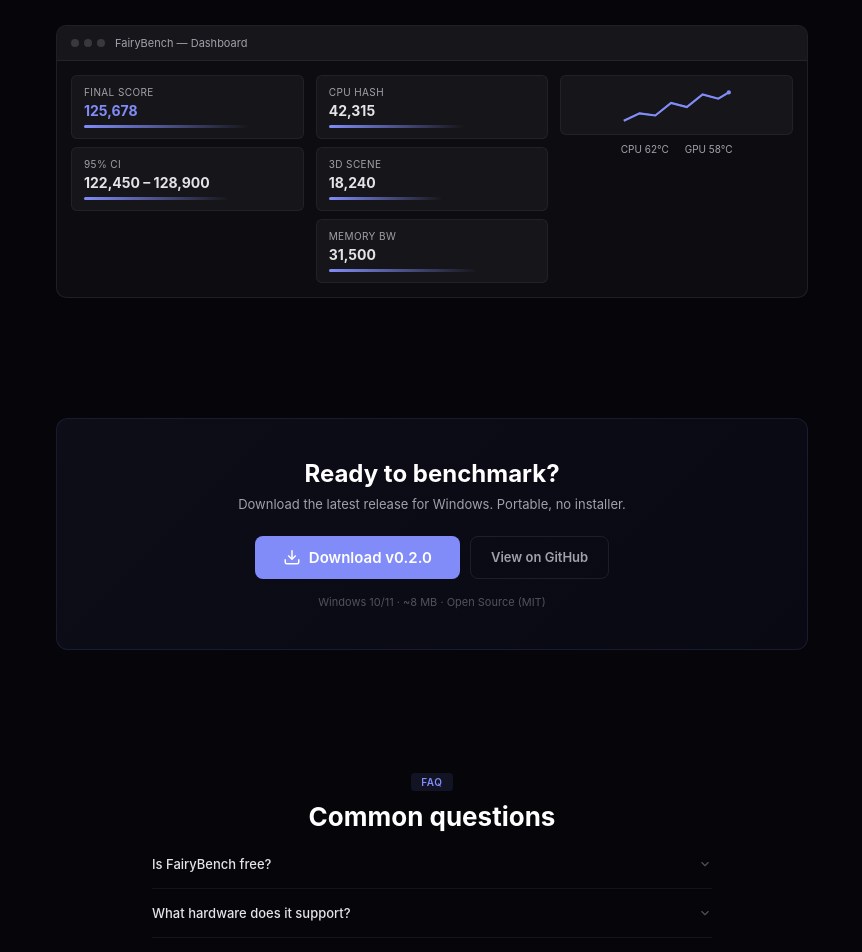
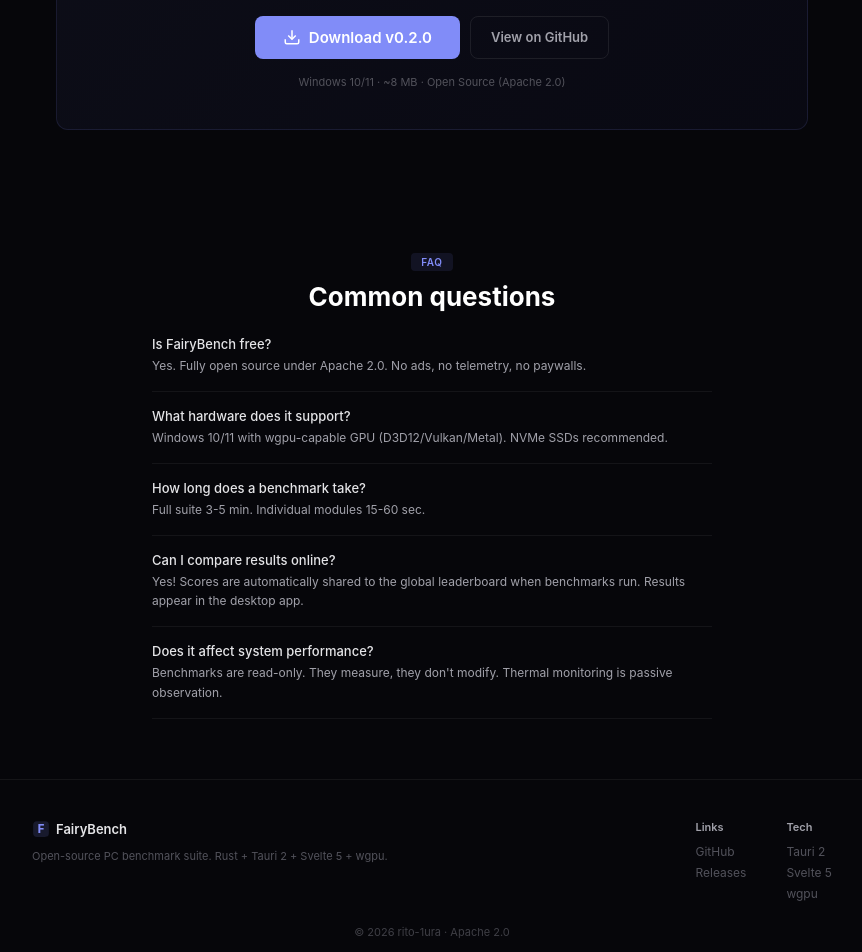
Before and after one commit to rito-1ura/fairybench, a Svelte app: page / in a window 1280 px wide. Shown: the part 2560-3512 px from the top of the page, without its empty margins (208-1070 px from the left). Built offline with nearby package versions, Linux system fonts and the light colour scheme.

Commit message:
fix: remove fake mockup, full JA i18n (modules), FAQ always visible, correct FAQ text, Apache 2.0 license

```diff
--- a/src/App.svelte
+++ b/src/App.svelte
@@ -86,6 +86,30 @@
     { name: 'CPU Float', cat: 'CPU', desc: '1024×128 FP matrix multiply.', color: '#FB923C' },
   ]
 
+  const moduleNames: Record<string, {en: string; ja: string; catEn: string; catJa: string}> = {
+    '3D Raster': { en: '3D Raster', ja: '3Dラスタライズ', catEn: 'GPU', catJa: 'GPU' },
+    '3D Ray Trace': { en: '3D Ray Trace', ja: '3Dレイトレース', catEn: 'GPU', catJa: 'GPU' },
+    '3D Procedural': { en: '3D Procedural', ja: '3Dプロシージャル', catEn: 'GPU', catJa: 'GPU' },
+    '3D Scene': { en: '3D Scene', ja: '3Dシーン', catEn: 'GPU', catJa: 'GPU' },
+    'Storage IO': { en: 'Storage IO', ja: 'ストレージIO', catEn: 'Storage', catJa: 'ストレージ' },
+    'Memory BW': { en: 'Memory BW', ja: 'メモリ帯域', catEn: 'RAM', catJa: 'RAM' },
+    'AI Inference': { en: 'AI Inference', ja: 'AI推論', catEn: 'AI', catJa: 'AI' },
+    'AI Generative': { en: 'AI Generative', ja: 'AI生成', catEn: 'AI', catJa: 'AI' },
+    'CPU Hash': { en: 'CPU Hash', ja: 'CPUハッシュ', catEn: 'CPU', catJa: 'CPU' },
+    'CPU Compress': { en: 'CPU Compress', ja: 'CPU圧縮', catEn: 'CPU', catJa: 'CPU' },
+    'CPU Sort': { en: 'CPU Sort', ja: 'CPUソート', catEn: 'CPU', catJa: 'CPU' },
+    'CPU Float': { en: 'CPU Float', ja: 'CPU浮動小数点', catEn: 'CPU', catJa: 'CPU' },
+  }
+  function modName(m: {name: string; desc: string}): string {
+    return lpLang === 'ja' ? (moduleNames[m.name]?.ja || m.name) : m.name
+  }
+  function modDesc(m: {name: string; desc: string}): string {
+    return lpLang === 'ja' ? (i18n_lp[lpLang].modDescs?.[m.name] || m.desc) : m.desc
+  }
+  function modCat(m: {name: string; cat: string}): string {
+    return lpLang === 'ja' ? (moduleNames[m.name]?.catJa || m.cat) : moduleNames[m.name]?.catEn || m.cat
+  }
+
   const i18n_lp: Record<string, Record<string, string>> = {
     en: {
       badge: 'v0.2.0 — Desktop Benchmark Suite',
@@ -111,14 +135,14 @@
         {t:'Thermal Monitoring',d:'Real-time CPU/GPU temperature, power, and clock sampled every 2 seconds.'},
       ],
       dl_t: 'Ready to benchmark?', dl_s: 'Download the latest release for Windows. Portable, no installer.',
-      dl_b: 'Download v0.2.0', dl_gh: 'View on GitHub', dl_m: 'Windows 10/11 · ~8 MB · Open Source (MIT)',
+      dl_b: 'Download v0.2.0', dl_gh: 'View on GitHub', dl_m: 'Windows 10/11 · ~8 MB · Open Source (Apache 2.0)',
       faq_l: 'FAQ', faq_t: 'Common questions',
       faqs: [
-        {q:'Is FairyBench free?',a:'Yes. Fully open source under MIT. No ads, no telemetry, no paywalls.'},
+        {q:'Is FairyBench free?',a:'Yes. Fully open source under Apache 2.0. No ads, no telemetry, no paywalls.'},
         {q:'What hardware does it support?',a:'Windows 10/11 with wgpu-capable GPU (D3D12/Vulkan/Metal). NVMe SSDs recommended.'},
         {q:'How long does a benchmark take?',a:'Full suite 3-5 min. Individual modules 15-60 sec.'},
-        {q:'Can I compare results online?',a:'Yes! Auto-submits to the global leaderboard at fairybench.vercel.app.'},
-        {q:'Does it affect system performance?',a:"Benchmarks are read-only. Thermal monitoring is passive observation."},
+        {q:'Can I compare results online?',a:'Yes! Scores are automatically shared to the global leaderboard when benchmarks run. Results appear in the desktop app.'},
+        {q:'Does it affect system performance?',a:"Benchmarks are read-only. They measure, they don't modify. Thermal monitoring is passive observation."},
       ],
       show_l: 'Desktop App Preview', show_t: 'See it in action', show_s: 'Real-time dashboard with live scoring, thermal monitoring, and module telemetry.',
       ft: 'Open-source PC benchmark suite. Rust + Tauri 2 + Svelte 5 + wgpu.',
@@ -147,17 +171,31 @@
         {t:'温度監視',d:'CPU/GPU温度、消費電力、クロックを2秒間隔でサンプリング。'},
       ],
       dl_t: 'ベンチマークを始めましょう', dl_s: 'Windows向け最新版。インストーラー不要のポータブル。',
-      dl_b: 'v0.2.0 をダウンロード', dl_gh: 'GitHubで見る', dl_m: 'Windows 10/11 · ~8 MB · オープンソース (MIT)',
+      dl_b: 'v0.2.0 をダウンロード', dl_gh: 'GitHubで見る', dl_m: 'Windows 10/11 · ~8 MB · オープンソース (Apache 2.0)',
       faq_l: 'よくある質問', faq_t: 'よくある質問',
       faqs: [
-        {q:'FairyBenchは無料ですか？',a:'はい。MITライセンスの完全オープンソース。'},
+        {q:'FairyBenchは無料ですか？',a:'はい。Apache 2.0ライセンスの完全オープンソース。広告、テレメトリ、有料化はありません。'},
         {q:'対応ハードウェアは？',a:'Windows 10/11、wgpu対応GPU。NVMe SSD推奨。'},
         {q:'所要時間は？',a:'フルスイート3-5分。個別15-60秒。'},
-        {q:'オンラインで比較できますか？',a:'はい。fairybench.vercel.appでランキングを確認。'},
-        {q:'システムに影響は？',a:'ベンチマークは読み取り専用。変更は加えません。'},
+        {q:'オンラインで比較できますか？',a:'はい。ベンチマーク実行時に自動的にグローバルリーダーボードに送信されます。デスクトップアプリ内で結果を確認できます。'},
+        {q:'システムに影響は？',a:'ベンチマークは読み取り専用。測定のみ行い変更は加えません。温度監視は受動的観測です。'},
       ],
       show_l: 'デスクトップアプリプレビュー', show_t: '実際の動作画面', show_s: 'リアルタイムダッシュボード。ライブスコアリング、温度監視。',
       ft: 'オープンソースPCベンチマーク。Rust + Tauri 2 + Svelte 5 + wgpu。',
+      modDescs: {
+        '3D Raster': 'wgpuによるGPUラスタライゼーション。頂点シェーダー、フラグメント処理、ドローコールスループット。',
+        '3D Ray Trace': 'ハードウェア高速化レイトレーシング。BVHトラバーサル性能。',
+        '3D Procedural': 'GPUコンピュートシェーダーによる地形生成。ノイズアルゴリズムとメッシュ構築。',
+        '3D Scene': 'ライティング、シャドウ、ポストプロセスを備えた3Dシーンレンダリング。',
+        'Storage IO': 'NVMeシーケンシャル/ランダム読み書き。IOPS、レイテンシ。',
+        'Memory BW': 'メモリ読み書き/コピー帯域。キャッシュ階層対応（L1/L2/L3/RAM）。',
+        'AI Inference': 'トランスフォーマー推論パイプライン。トークン生成スループット。',
+        'AI Generative': '生成モデルバッチ推論。並列プロンプト処理。',
+        'CPU Hash': 'SHA-256ハッシュスループット。整数ALU性能。',
+        'CPU Compress': 'LZ4ランレングス圧縮。データ変換スループット。',
+        'CPU Sort': 'クイックソート200万要素。メモリアクセスパターン性能。',
+        'CPU Float': '1024×128 FP行列乗算。FMAパイプライン。',
+      },
     },
   }
 </script>
@@ -253,14 +291,14 @@
     <div class="lp-cat-block" class:lp-visible={visibleSections.has('modules')}>
       <div class="lp-cat-head">
         <div class="lp-cat-dot" style="background: {modules.find(m => m.cat === cat)?.color || '#818CF8'}"></div>
-        <span>{cat}</span>
+        <span>{lpLang === 'ja' ? ({GPU:'GPU',Storage:'ストレージ',RAM:'RAM',AI:'AI',CPU:'CPU'}[cat] || cat) : cat}</span>
         <span class="lp-cat-count">{modules.filter(m => m.cat === cat).length}</span>
       </div>
       {#each modules.filter(m => m.cat === cat) as mod, i}
         <div class="lp-mod-row" style="transition-delay: {i * 0.04}s">
-          <div class="lp-mod-name">{mod.name}</div>
-          <div class="lp-mod-desc">{mod.desc}</div>
-          <div class="lp-mod-tag" style="background: {mod.color}15; color: {mod.color}; border-color: {mod.color}30">{mod.cat}</div>
+          <div class="lp-mod-name">{modName(mod)}</div>
+          <div class="lp-mod-desc">{modDesc(mod)}</div>
+          <div class="lp-mod-tag" style="background: {mod.color}15; color: {mod.color}; border-color: {mod.color}30">{modCat(mod)}</div>
         </div>
       {/each}
     </div>
@@ -296,39 +334,6 @@
   </div>
 </section>
 
-<!-- ── APP SHOWCASE ── -->
-<section class="lp-showcase" id="showcase" data-observe="showcase">
-  <div class="lp-sec-label">{lp('show_l')}</div>
-  <h2 class="lp-sec-title">{lp('show_t')}</h2>
-  <p class="lp-sec-sub">{lp('show_s')}</p>
-  <div class="lp-showcase-screens" class:lp-visible={visibleSections.has('showcase')}>
-    <!-- Dashboard mockup -->
-    <div class="lp-mockup">
-      <div class="lp-mockup-bar">
-        <div class="lp-mockup-dots"><span></span><span></span><span></span></div>
-        <span class="lp-mockup-title">FairyBench — Dashboard</span>
-      </div>
-      <div class="lp-mockup-body">
-        <div class="lp-mock-col">
-          <div class="lp-mock-card"><div class="lp-mock-label">Final Score</div><div class="lp-mock-val" style="color:var(--accent)">125,678</div><div class="lp-mock-bar" style="width:80%"></div></div>
-          <div class="lp-mock-card"><div class="lp-mock-label">95% CI</div><div class="lp-mock-val">122,450 – 128,900</div><div class="lp-mock-bar" style="width:70%"></div></div>
-        </div>
-        <div class="lp-mock-col">
-          <div class="lp-mock-card"><div class="lp-mock-label">CPU Hash</div><div class="lp-mock-val">42,315</div><div class="lp-mock-bar" style="width:65%"></div></div>
-          <div class="lp-mock-card"><div class="lp-mock-label">3D Scene</div><div class="lp-mock-val">18,240</div><div class="lp-mock-bar" style="width:55%"></div></div>
-          <div class="lp-mock-card"><div class="lp-mock-label">Memory BW</div><div class="lp-mock-val">31,500</div><div class="lp-mock-bar" style="width:72%"></div></div>
-        </div>
-        <div class="lp-mock-col">
-          <div class="lp-mock-graph">
-            <svg viewBox="0 0 100 40" style="width:100%;height:100%"><polyline points="0,35 15,28 30,30 45,18 60,22 75,10 90,14 100,8" fill="none" stroke="var(--accent)" stroke-width="1.5" opacity=".6"/><polyline points="0,35 15,28 30,30 45,18 60,22 75,10 90,14 100,8" fill="none" stroke="var(--accent)" stroke-width="2"/><circle cx="100" cy="8" r="2" fill="var(--accent)"/></svg>
-          </div>
-          <div class="lp-mock-temp"><span>CPU 62°C</span><span>GPU 58°C</span></div>
-        </div>
-      </div>
-    </div>
-  </div>
-</section>
-
 <!-- ── DOWNLOAD ── -->
 <section class="lp-download" id="download" data-observe="download">
   <div class="lp-dl-card" class:lp-visible={visibleSections.has('download')}>
@@ -351,10 +356,10 @@
   <h2 class="lp-sec-title">{lp('faq_t')}</h2>
   <div class="lp-faq-list" class:lp-visible={visibleSections.has('faq')}>
     {#each i18n_lp[lpLang].faqs as item}
-      <details class="lp-faq-item">
-        <summary><span>{item.q}</span><svg viewBox="0 0 24 24" fill="none" stroke="currentColor" stroke-width="2" style="width:14px;height:14px"><polyline points="6 9 12 15 18 9"/></svg></summary>
-        <p>{item.a}</p>
-      </details>
+      <div class="lp-faq-item">
+        <div class="lp-faq-q">{item.q}</div>
+        <div class="lp-faq-a">{item.a}</div>
+      </div>
     {/each}
   </div>
 </section>
@@ -381,7 +386,7 @@
       <a href="https://wgpu.rs" target="_blank">wgpu</a>
     </div>
   </div>
-  <div class="lp-footer-copy">&copy; {new Date().getFullYear()} rito-1ura &middot; MIT License</div>
+  <div class="lp-footer-copy">&copy; {new Date().getFullYear()} rito-1ura &middot; Apache 2.0</div>
 </footer>
 
 </div>
@@ -560,18 +565,11 @@
 .lp-faq-list { text-align: left; max-width: 560px; margin: 0 auto; }
 .lp-faq-list.lp-visible .lp-faq-item { animation: lpFadeUp .4s ease-out forwards; }
 .lp-faq-item {
-  border-bottom: 1px solid rgba(255,255,255,.06); padding: 14px 0;
+  border-bottom: 1px solid rgba(255,255,255,.06); padding: 16px 0;
   opacity: 0; transition-delay: inherit;
 }
-.lp-faq-item summary {
-  display: flex; justify-content: space-between; align-items: center;
-  font-size: 13px; font-weight: 500; color: #E4E4E7; cursor: pointer; padding: 2px 0;
-  list-style: none;
-}
-.lp-faq-item summary::-webkit-details-marker { display: none; }
-.lp-faq-item[open] summary svg { rotate: 180deg; }
-.lp-faq-item summary svg { transition: rotate .2s; color: #52525B; }
-.lp-faq-item p { font-size: 12px; color: #A1A1AA; line-height: 1.6; margin: 8px 0 0; }
+.lp-faq-q { font-size: 13px; font-weight: 500; color: #E4E4E7; margin-bottom: 4px; }
+.lp-faq-a { font-size: 12px; color: #A1A1AA; line-height: 1.6; }
 
 /* ── Footer ── */
 .lp-footer { border-top: 1px solid rgba(255,255,255,.06); padding: 40px 24px 24px; }
```
Also changed, not shown: 1 other file (tests, documents, lock files or other folders).
